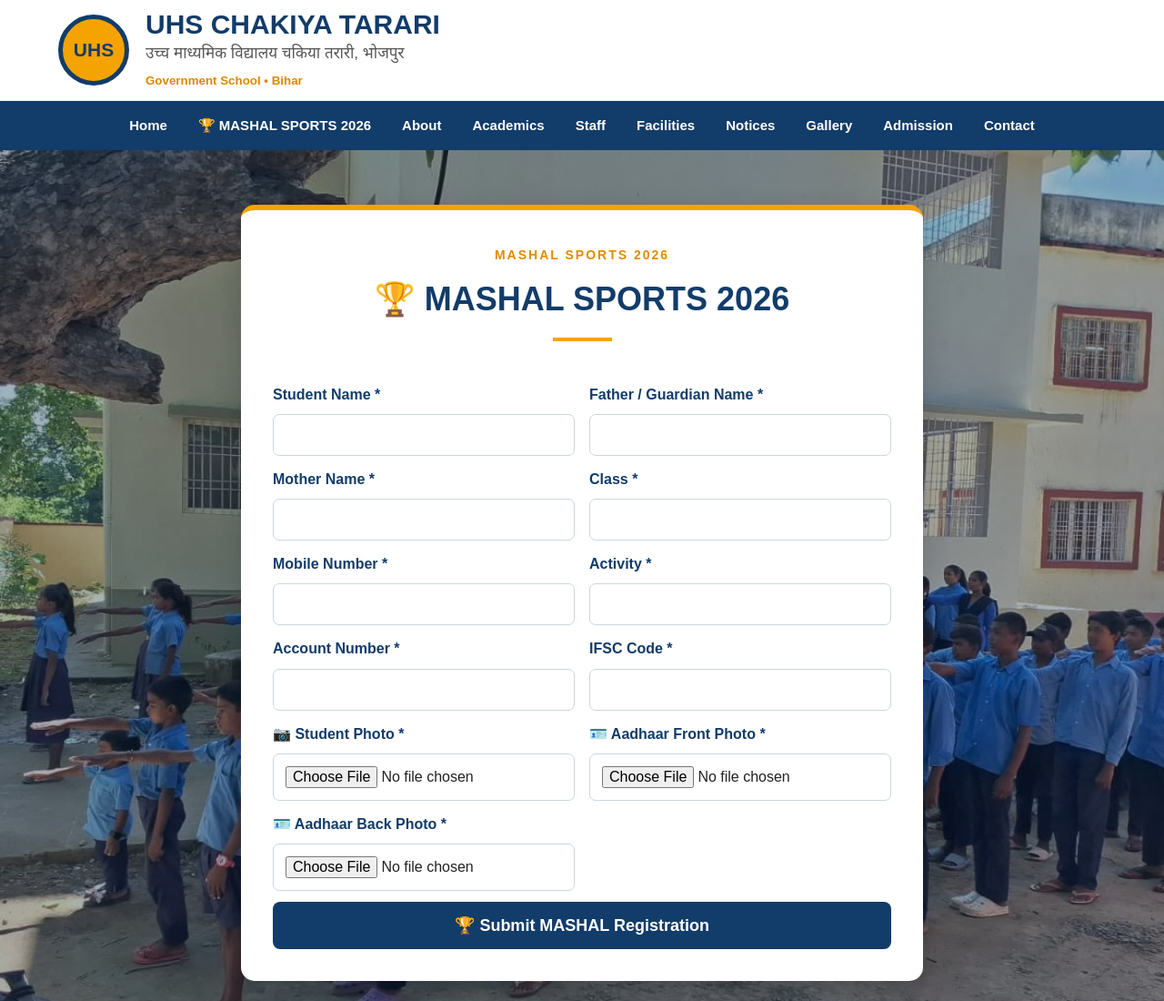
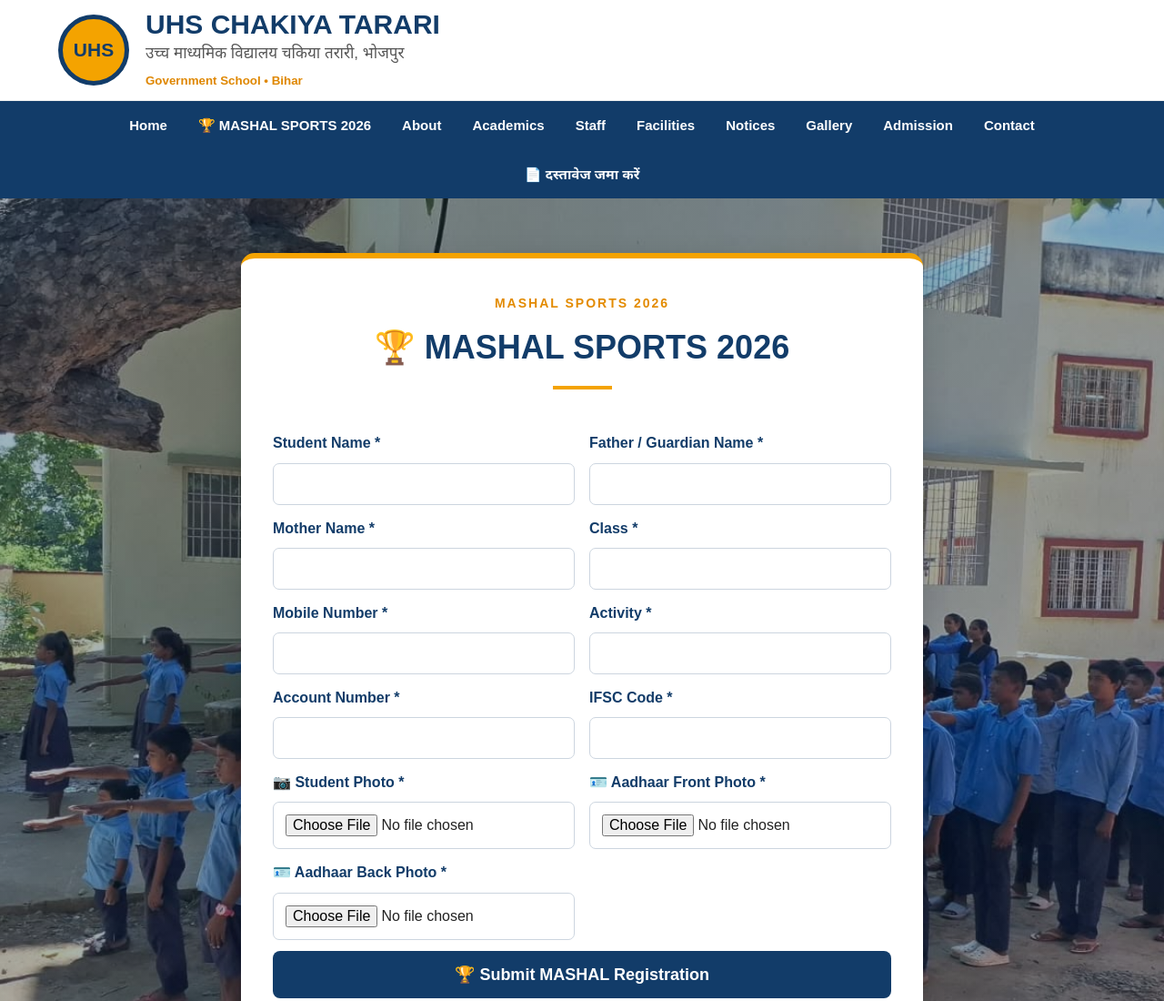
Before and after one commit to uhschakiyatararibhojpur-tech/CHAKIYA, a plain HTML site: page index.html in a window 1280 px wide. Shown: the top 1100 px of the page at 91% size. Drawn offline with Linux system fonts and the light colour scheme; no server answers.

Commit message:
Update index.html

```diff
--- a/index.html
+++ b/index.html
@@ -109,6 +109,9 @@
 
         <a href="#contact">
             Contact
+            <a href="https://docs.google.com/forms/d/e/1FAIpQLScpMywH0LRc0RzgYcYDwTn4R2Q_Xn6ZijJ_bhIz4pfou9_Ctg/viewform" target="_blank">
+    📄 दस्तावेज जमा करें
+</a>
         </a>
 
     </div>
```
